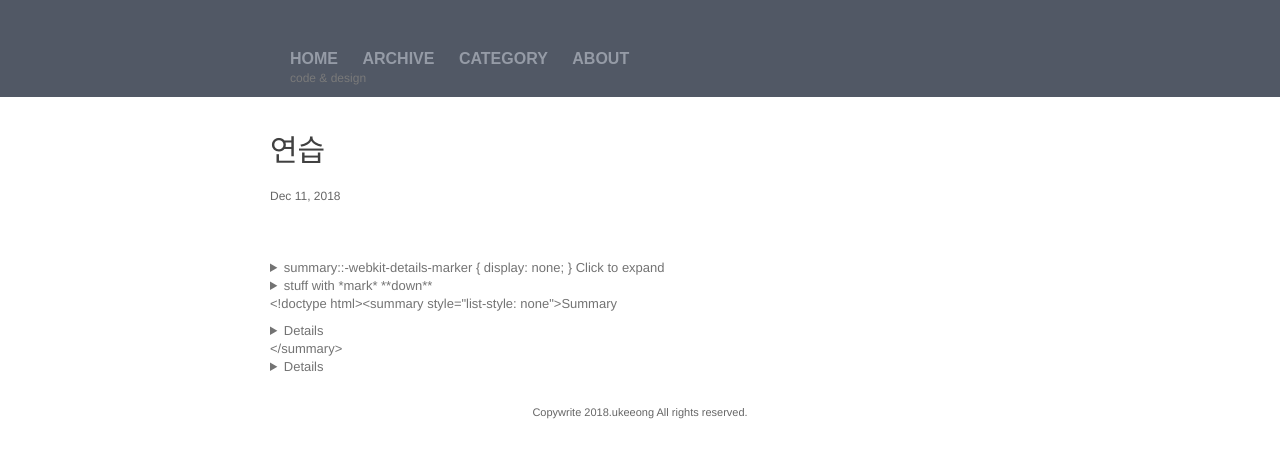
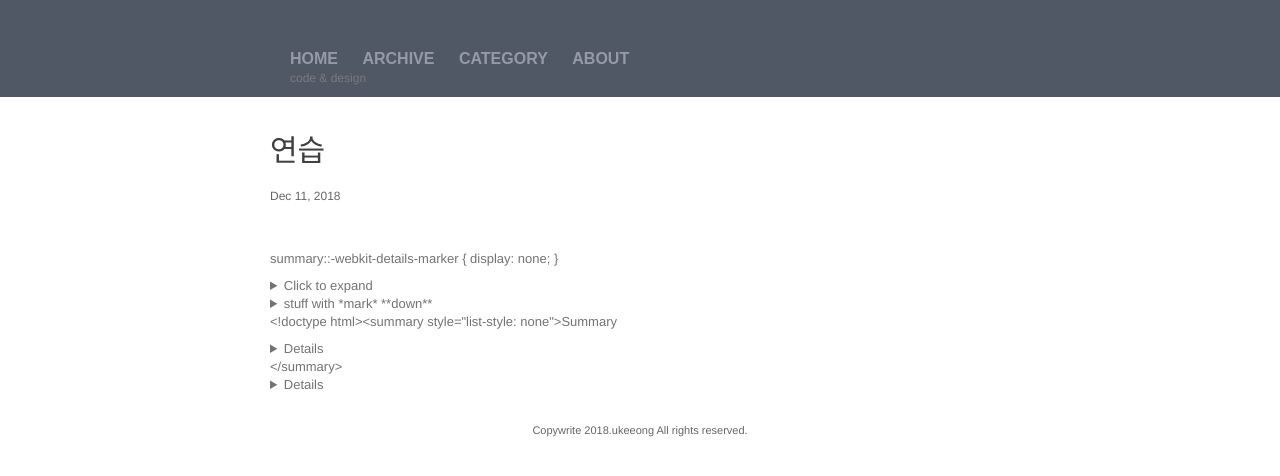
Before and after one commit to ukeeong/ukeeong.github.io, a Jekyll site: the page built from _posts/2018-12-11-연습.markdown, in a window 1280 px wide. Shown: the top 476 px of the page. Built offline with Jekyll 4.4.1, drawn with Linux system fonts in a browser that asks for light colours; comment, search, counter and statistics services are not loaded.

Commit message:
Update 2018-12-11-연습.markdown

```diff
--- a/_posts/2018-12-11-연습.markdown
+++ b/_posts/2018-12-11-연습.markdown
@@ -6,12 +6,12 @@ categories: Diaries
 ---
 <br>
 <br>
-
+ summary::-webkit-details-marker {
+    display: none;
+}
 <details>
   <summary>
-    summary::-webkit-details-marker {
-    display: none;
-}
+
     Click to expand</summary>
   whatever
 </details>
```
